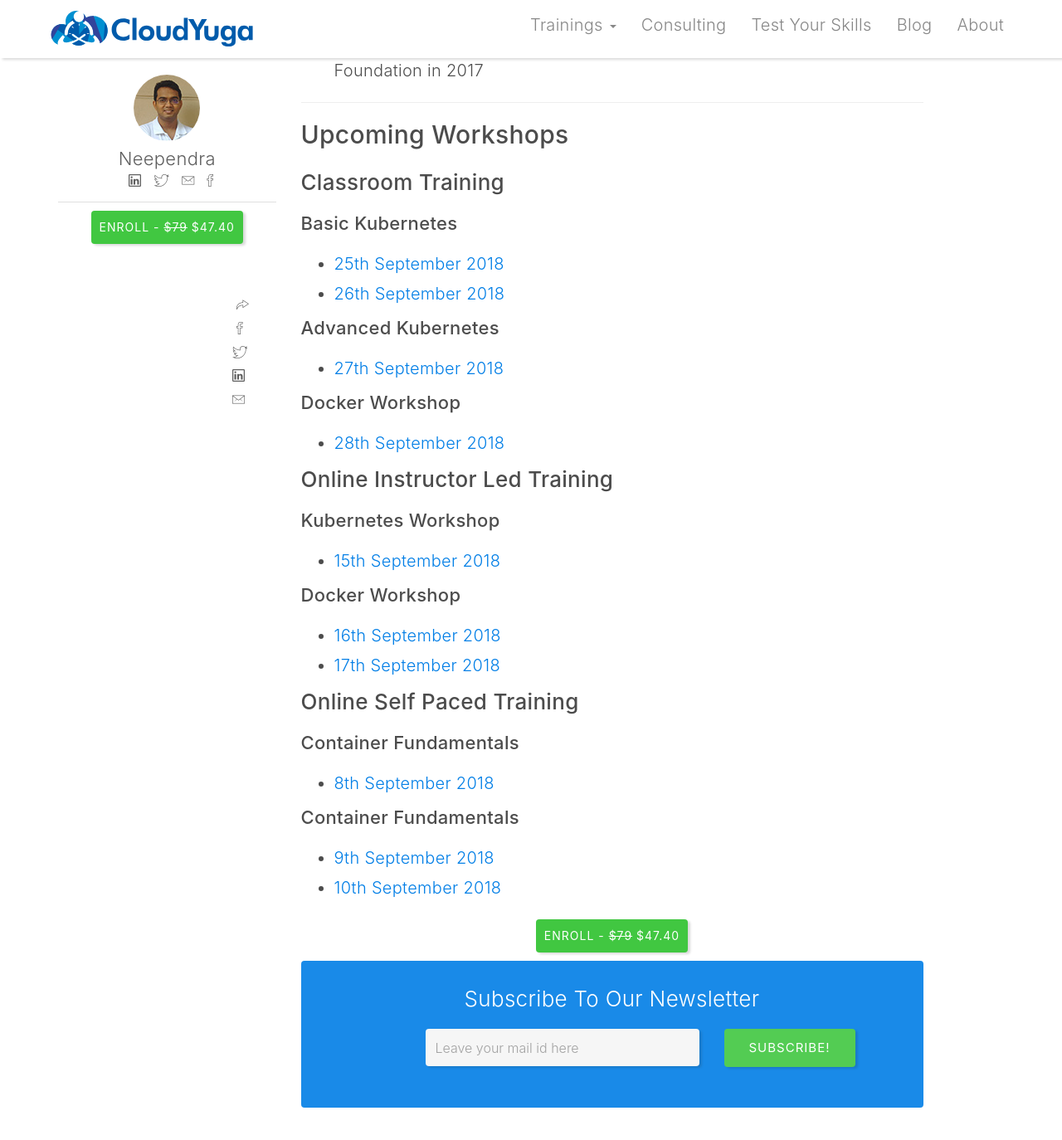
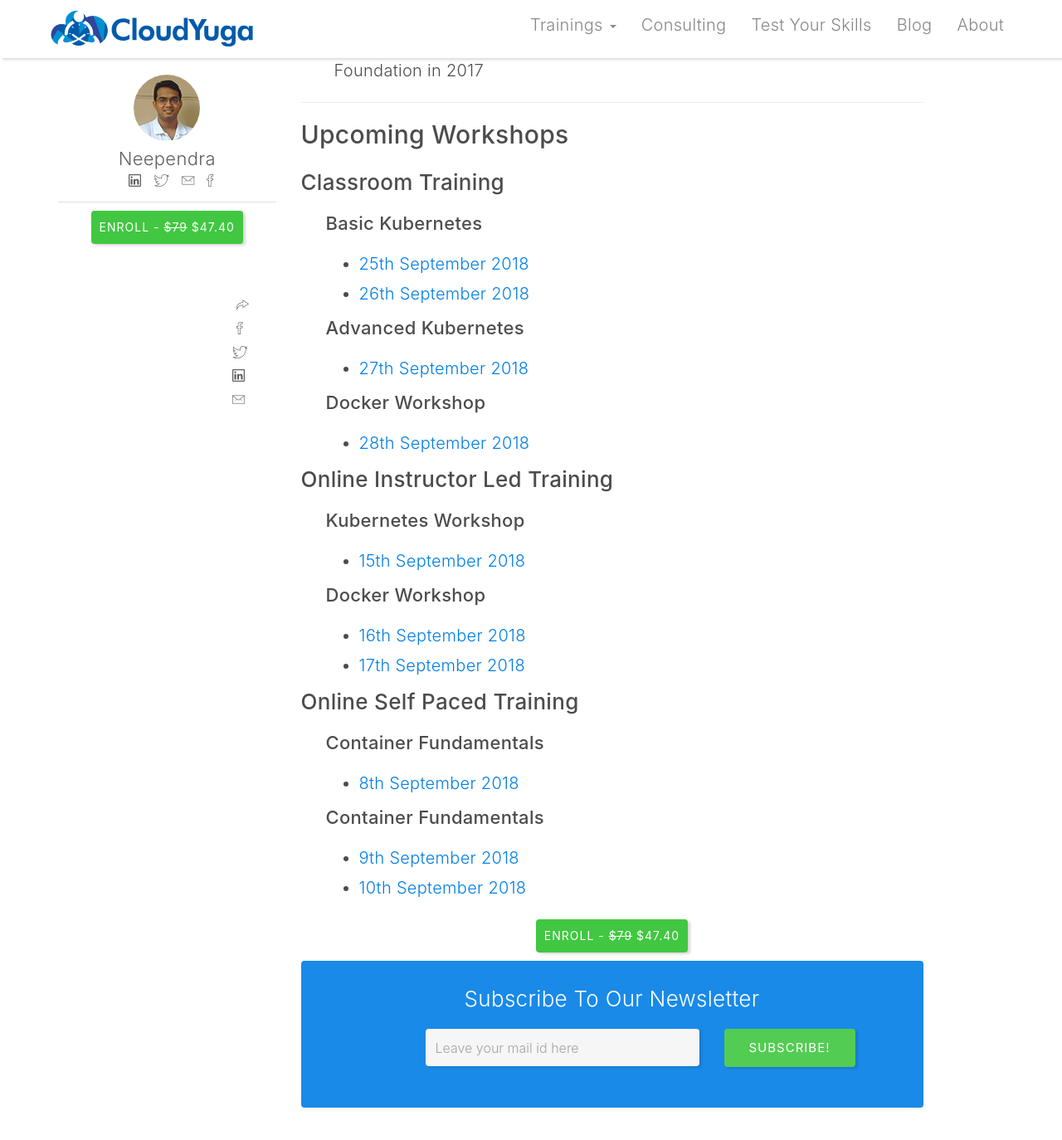
Before and after one commit to sharu725/cloudyuga-revamp, a Jekyll site: the page built from _trainings/2017-08-15-container_fundamentals.markdown, in a window 1280 px wide and 1400 px high, scrolled down 1704 px. Shown: the top 1374 px of the window at 83% size. Built offline with Jekyll 4.4.1, drawn with Linux system fonts in a browser that asks for light colours; some web fonts are replaced; comment, search, counter and statistics services are not loaded.

Commit message:
date style

```diff
--- a/_sass/style.scss
+++ b/_sass/style.scss
@@ -1416,3 +1416,14 @@
     height: 700px;
 
 }
+
+.g-date {
+    padding: 0 5px;
+    color: limegreen;
+    font-size: $base-fs * 0.7;
+    border: 1px solid limegreen;
+}
+
+.train {
+    padding-left: 30px;
+}
```
